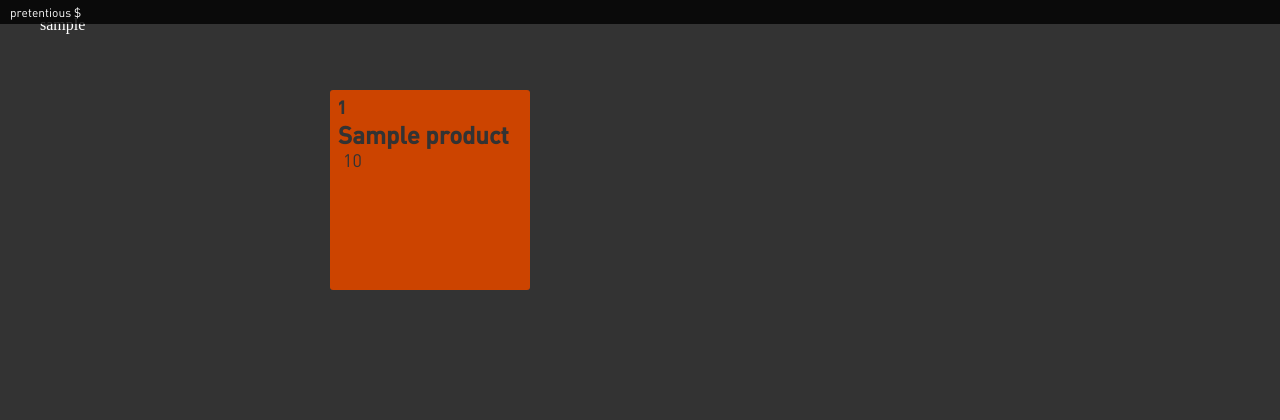
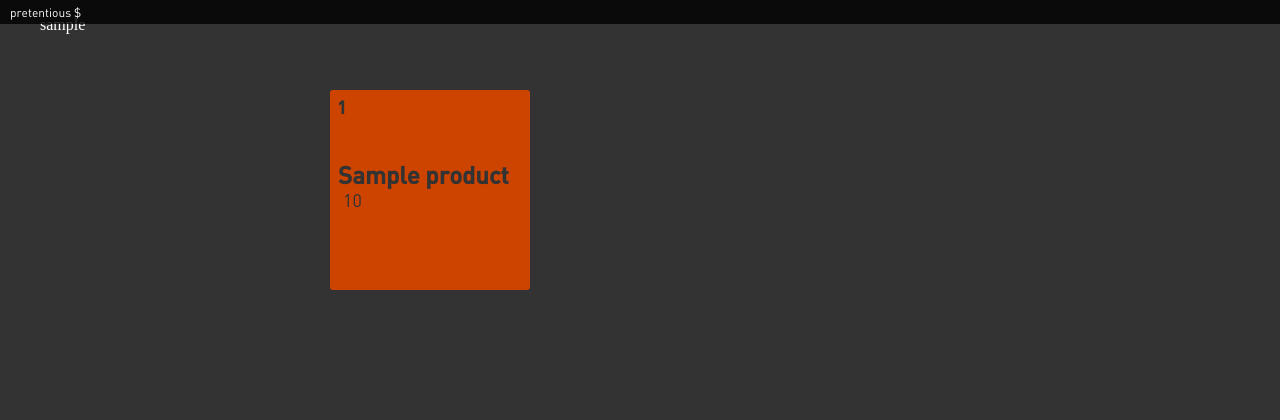
Before and after one commit to zbanks/pretentious, a Django app: template pos/templates/index.html in a window 1280 px wide. Shown: the top 420 px of the page. Run offline with Django 3.2, Linux system fonts and the light colour scheme; the template is opened without the code that fills it: most values are stand-ins (such as "Sample title", 1, 10 or a date in 2020); style sheets or scripts are compiled from the project's sources; some libraries are stand-ins or nearby versions; some web fonts are replaced.

Commit message:
Small tweaks and added mockups

```diff
--- a/pos/static/products.less
+++ b/pos/static/products.less
@@ -70,7 +70,7 @@ body {
     }
 
     .txtcont {
-        margin: 30px 8px 8px 8px
+        margin: 70px 8px 8px 8px
     }
 }
 
--- a/pos/templates/index.html
+++ b/pos/templates/index.html
@@ -1,7 +1,7 @@
 {% extends "base.html" %}
 {% block container %}
     <div class="input_bar">
-        <input type="text" class="orderbar">
+        <input type="text" class="orderbar" spellcheck="false">
     </div>
     <div class="products_pane">
         {% for product in display_products %}
```
Also changed, not shown: 2 other files.
